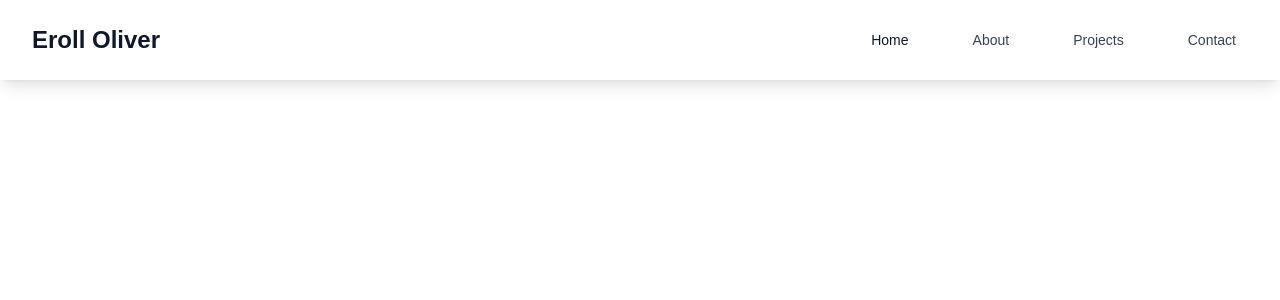
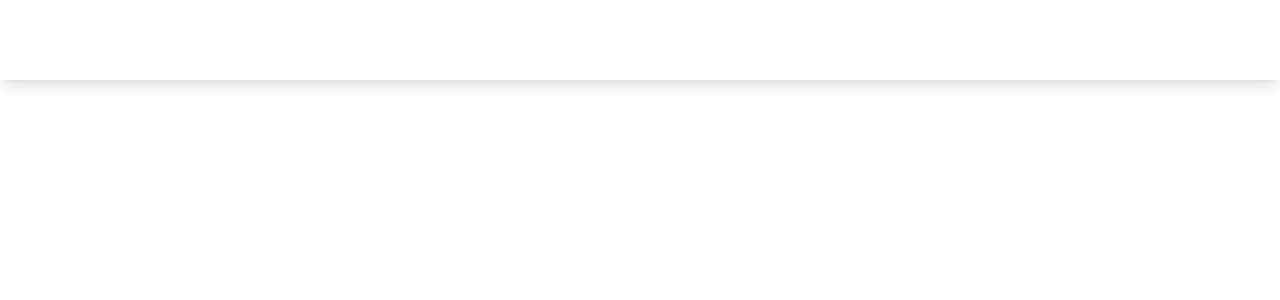
Before and after one commit to Eroll97/erolloliver.github.io, a Next.js app: page / in a window 1280 px wide. Shown: the top 300 px of the page. Built offline with nearby package versions, Linux system fonts and the light colour scheme.

Commit message:
fix: update Navbar styles for better contrast and readability

```diff
--- a/src/app/layouts/Navbar.tsx
+++ b/src/app/layouts/Navbar.tsx
@@ -7,13 +7,13 @@
   const [isOpen, setIsOpen] = useState(false);
 
   return (
-    <nav className="bg-white shadow-lg dark:bg-gray-900 fixed w-full z-50 top-0">
+    <nav className="bg-white shadow-lg  fixed w-full z-50 top-0">
       <div className="max-w-7xl mx-auto px-4 sm:px-6 lg:px-8">
         <div className="flex justify-between  items-center h-20">
           {/* Logo/Name Section */}
           <div className="">
             <Link href="#">
-              <div className="text-2xl font-bold text-gray-900 dark:text-white">
+              <div className="text-2xl font-bold text-white dark:text-gray-900">
                 Eroll Oliver
               </div>
             </Link>
@@ -24,25 +24,25 @@
             <div className="ml-10 flex items-baseline gap-10">
               <Link
                 href="#"
-                className="text-gray-900 dark:text-white hover:text-blue-600 dark:hover:text-blue-400 px-3 py-2 rounded-md text-sm font-medium transition-colors duration-200"
+                className="text-white dark:text-gray-900 hover:text-blue-600 dark:hover:text-blue-400 px-3 py-2 rounded-md text-sm font-medium transition-colors duration-200"
               >
                 Home
               </Link>
               <Link
                 href="#about"
-                className="text-gray-700 dark:text-gray-300 hover:text-blue-600 dark:hover:text-blue-400 px-3 py-2 rounded-md text-sm font-medium transition-colors duration-200"
+                className="text-white dark:text-gray-900 hover:text-blue-600 dark:hover:text-blue-400 px-3 py-2 rounded-md text-sm font-medium transition-colors duration-200"
               >
                 About
               </Link>
               <Link
                 href="#projects"
-                className="text-gray-700 dark:text-gray-300 hover:text-blue-600 dark:hover:text-blue-400 px-3 py-2 rounded-md text-sm font-medium transition-colors duration-200"
+                className="text-white dark:text-gray-900 hover:text-blue-600 dark:hover:text-blue-400 px-3 py-2 rounded-md text-sm font-medium transition-colors duration-200"
               >
                 Projects
               </Link>
               <Link
                 href="#contact"
-                className="text-gray-700 dark:text-gray-300 hover:text-blue-600 dark:hover:text-blue-400 px-3 py-2 rounded-md text-sm font-medium transition-colors duration-200"
+                className="text-white dark:text-gray-900 hover:text-blue-600 dark:hover:text-blue-400 px-3 py-2 rounded-md text-sm font-medium transition-colors duration-200"
               >
                 Contact
               </Link>
```
